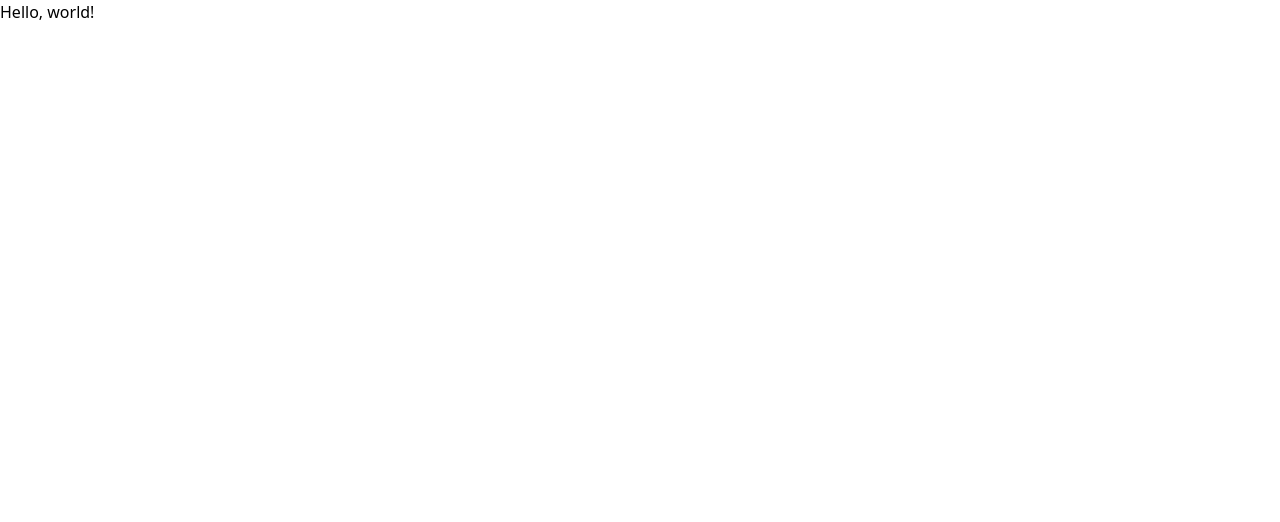
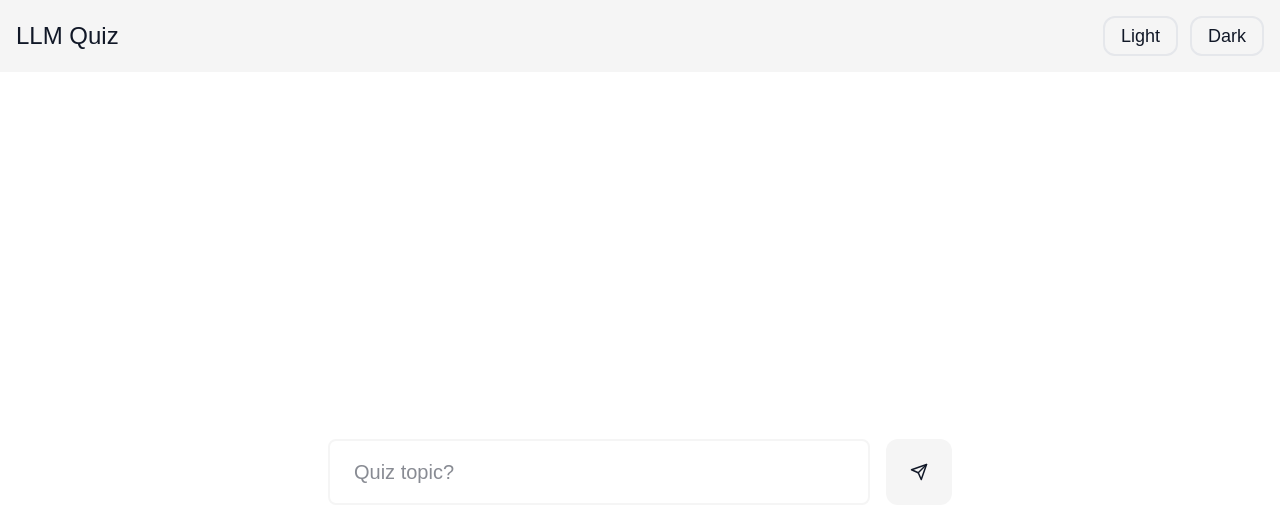
Before and after one commit to arpitsrivastavadev/koibhiquiz, a React (Vite) app: page / in a window 1280 px wide. Shown: the top 522 px of the page. Built offline with nearby package versions, Linux system fonts and the light colour scheme.

Commit message:
Setup pages home & header, and light/dark mode themes

```diff
--- a/src/App.css
+++ b/src/App.css
@@ -1 +1,73 @@
+/* Thanks to ChatGPT for defining common color properties for both light and dark themes */
+
 @import "tailwindcss";
+
+
+@theme {
+    /* Fonts */
+    --font-poppins: Poppins, sans-serif;
+
+    /* === Primary Brand Colors === */
+    --color-primary-500: rgb(245, 245, 245);  /* Default button/bg */
+    --color-primary-600: rgb(230, 230, 230);  /* Hover state */
+    --color-primary-700: rgb(210, 210, 210);  /* Active state */
+
+    /* === Accent Colors (for links, highlights, badges, etc.) === */
+    --color-accent: rgb(99, 102, 241);        /* Link / accent highlight */
+    --color-accent-hover: rgb(79, 70, 229);   /* Accent on hover */
+
+    /* === Backgrounds === */
+    --color-bg: rgb(255, 255, 255);           /* Main background */
+    --color-bg-muted: rgb(245, 245, 245);     /* Sections, cards, etc. */
+    --color-bg-inverted: rgb(17, 24, 39);     /* For dark text areas (e.g. footers) */
+
+    /* === Borders === */
+    --color-border: rgb(229, 231, 235);       /* Default border */
+    --color-border-muted: rgb(243, 244, 246); /* For light separators */
+
+    /* === Text Colors === */
+    --color-text: rgb(17, 24, 39);            /* Primary text */
+    --color-text-muted: rgb(107, 114, 128);   /* Secondary text */
+    --color-text-inverted: rgb(255, 255, 255);/* Text on dark backgrounds */
+
+    /* === Status Colors === */
+    --color-success: rgb(34, 197, 94);        /* Success messages/icons */
+    --color-error: rgb(239, 68, 68);          /* Errors, alerts */
+    --color-warning: rgb(251, 191, 36);       /* Warnings */
+    --color-info: rgb(59, 130, 246);          /* Info messages */
+
+    /* === Shadows === */
+    --shadow-default: 0 1px 3px rgba(0, 0, 0, 0.1);
+    --shadow-md: 0 4px 6px rgba(0, 0, 0, 0.1);
+}
+
+
+@layer base {
+  .dark {
+    --color-primary-500: rgb(30, 30, 30);
+    --color-primary-600: rgb(50, 50, 50);
+    --color-primary-700: rgb(70, 70, 70);
+
+    --color-accent: rgb(129, 140, 248);
+    --color-accent-hover: rgb(99, 102, 241);
+
+    --color-bg: rgb(17, 17, 17);
+    --color-bg-muted: rgb(34, 34, 34);
+    --color-bg-inverted: rgb(255, 255, 255);
+
+    --color-border: rgb(55, 65, 81);
+    --color-border-muted: rgb(75, 85, 99);
+
+    --color-text: rgb(235, 235, 235);
+    --color-text-muted: rgb(160, 160, 160);
+    --color-text-inverted: rgb(0, 0, 0);
+
+    --color-success: rgb(34, 197, 94);
+    --color-error: rgb(239, 68, 68);
+    --color-warning: rgb(251, 191, 36);
+    --color-info: rgb(59, 130, 246);
+
+    --shadow-default: 0 1px 3px rgba(0, 0, 0, 0.4);
+    --shadow-md: 0 4px 6px rgba(0, 0, 0, 0.4);
+  }
+}
--- a/src/App.tsx
+++ b/src/App.tsx
@@ -1,13 +1,38 @@
+import './App.css'
 import { Route, Routes } from 'react-router-dom'
-import './App.css'
+import Home from './pages/Home/Home'
+import { useEffect, useState } from 'react'
+import Header from './components/Header'
+import NotFound from './pages/NotFound/NotFound'
+
+
+export const AppThemes = ["light", "dark"] as const
+export type AppTheme = typeof AppThemes[number]
+
 
 function App() {
+    const [theme, setTheme] = useState<AppTheme>(() => {
+        const saved = localStorage.getItem("theme")
+        return (saved as AppTheme) || "light"
+    })
+
+
+    useEffect(() => {
+        localStorage.setItem("theme", theme)
+
+    }, [theme])
+
+
     return (
-        <Routes>
-            <Route path="/" element={<h1>Hello, world!</h1>} />
-            <Route path="/quiz" element={<h1>Quiz</h1>} />
-            <Route path="*" element={<h1>404 Not Found</h1>} />
-        </Routes>
+        <div className={`${theme} font-poppins text-text w-full h-screen`}>
+            <Header setTheme={setTheme} />
+
+            <Routes>
+                <Route path="/" element={<Home />} />
+                <Route path="/quiz" element={<h1>Quiz</h1>} />
+                <Route path="*" element={<NotFound />} />
+            </Routes>
+        </div>
     )
 }
 
--- /dev/null
+++ b/src/components/Header.tsx
@@ -0,0 +1,33 @@
+import { Link } from "react-router-dom"
+import type { AppTheme } from "../App"
+
+type HeaderProps = {
+    setTheme: (theme: AppTheme) => void
+}
+
+export default function Header({ setTheme }: HeaderProps) {
+    return (
+        <div className="flex justify-between items-center bg-primary-500 p-4">
+
+            <Link to="/">
+                <h1 className="text-2xl text-center">LLM Quiz</h1>
+            </Link>
+
+            <div className="flex gap-3">
+                <button
+                    className="text-lg px-4 py-1 bg-primary-500 hover:bg-primary-600 active:bg-primary-700 border-2 border-border rounded-xl"
+                    onClick={() => setTheme("light")}
+                >
+                    Light
+                </button>
+
+                <button
+                    className="text-lg px-4 py-1 bg-primary-500 hover:bg-primary-600 active:bg-primary-700 border-2 border-border rounded-xl"
+                    onClick={() => setTheme("dark")}
+                >
+                    Dark
+                </button>
+            </div>
+        </div>
+    )
+}
--- /dev/null
+++ b/src/pages/Home/Home.tsx
@@ -0,0 +1,44 @@
+import { useState } from "react"
+import { FiSend } from "react-icons/fi"
+
+export default function Home() {
+    const [generating, setGenerating] = useState<boolean>(false)
+
+
+    const handleStartQuiz = (e: React.FormEvent<HTMLFormElement>) => {
+        e.preventDefault()
+
+        setGenerating(true)
+    }
+
+
+    return (
+        <div className="flex flex-col justify-center items-center bg-bg w-full h-full p-4">
+
+            <form
+                className="gap-4 flex flex-col w-[80%] sm:flex-row sm:w-[50%]"
+                onSubmit={handleStartQuiz}
+            >
+                <input
+                    className="w-full text-xl rounded-lg px-6 py-3 outline-0 border-2 border-primary-500 hover:border-primary-600 active:border-primary-700 focus:border-primary-700 disabled:bg-bg-muted disabled:border-border-muted disabled:text-text-muted disabled:cursor-not-allowed"
+                    type="text"
+                    placeholder="Quiz topic?"
+                    disabled={generating}
+                />
+
+                <button
+                    className="sm:p-6 p-4 flex justify-center items-center gap-4 rounded-xl bg-primary-500 hover:bg-primary-600 active:bg-primary-700 disabled:bg-bg-muted disabled:text-text-muted disabled:cursor-not-allowed"
+                    disabled={generating}
+                >
+                    <FiSend
+                        size={18}
+                    />
+
+                    <p className="block sm:hidden">
+                        Generate Quiz
+                    </p>
+                </button>
+            </form>
+        </div>
+    )
+}
--- /dev/null
+++ b/src/pages/NotFound/NotFound.tsx
@@ -0,0 +1,15 @@
+export default function NotFound() {
+    return (
+        <div className="w-full h-full bg-bg flex flex-col justify-center items-center gap-4">
+
+            <h1 className="text-5xl text-text-muted">
+                Error 404
+            </h1>
+
+            <h3 className="text-lg text-text-muted">
+                Page not found
+            </h3>
+
+        </div>
+    )
+}
```
